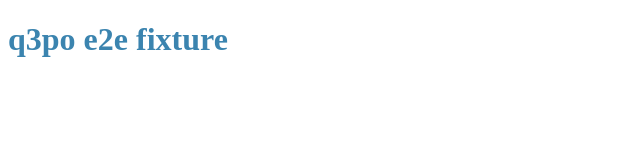
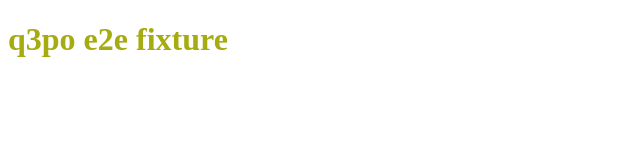
Before and after one commit to inspiration-q3po/q3po-e2e-fixture, a plain HTML site: page site/index.html in a window 1280 px wide. Shown: the whole page, without its empty margins (0-640 px from the left). Drawn offline with Linux system fonts and the light colour scheme.

Commit message:
Set the accent color to #a6ab0f

```diff
--- a/site/theme.css
+++ b/site/theme.css
@@ -1,5 +1,5 @@
 :root {
-  --accent: #3b84af;
+  --accent: #a6ab0f;
 }
 
 h1 {
```
